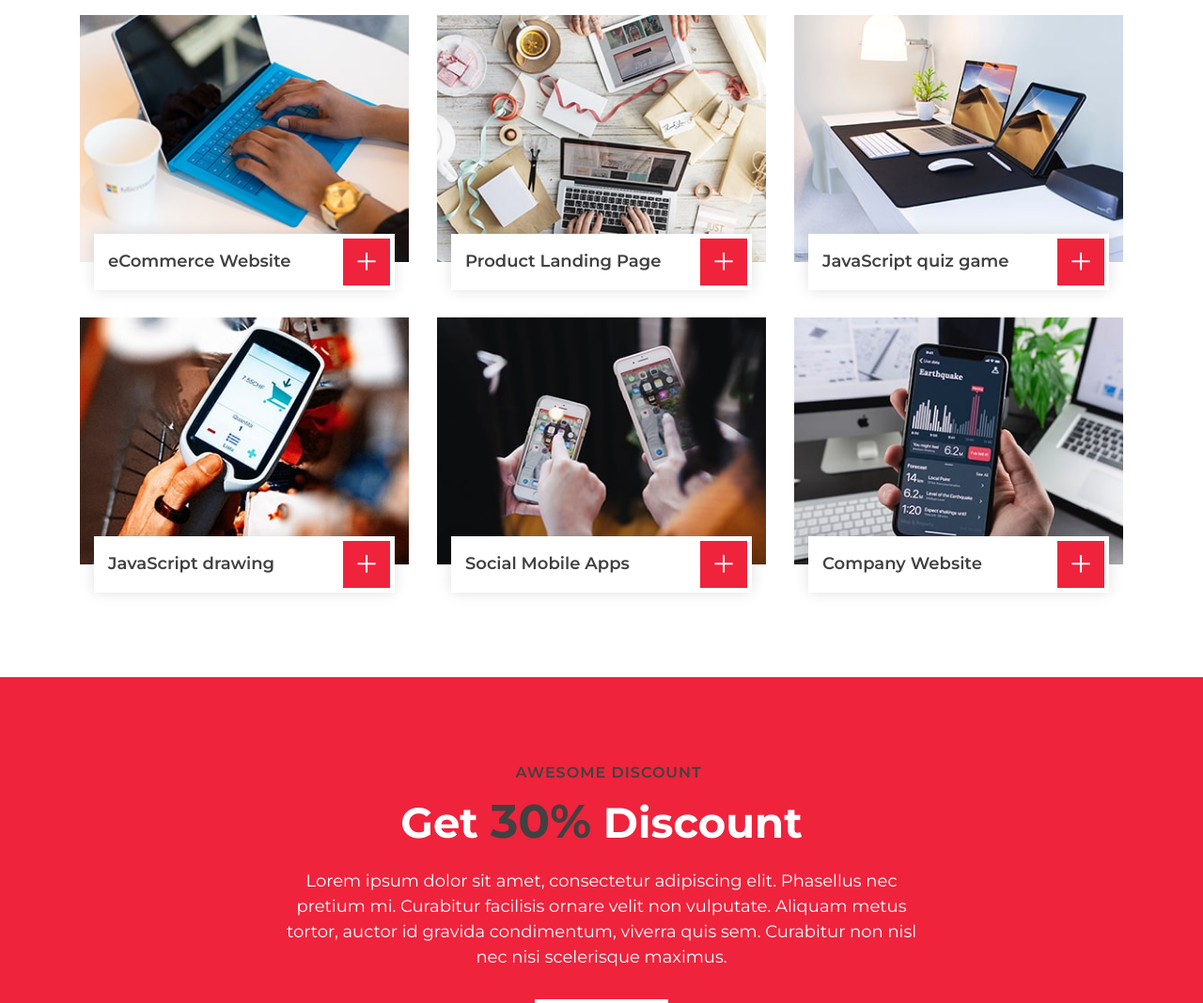
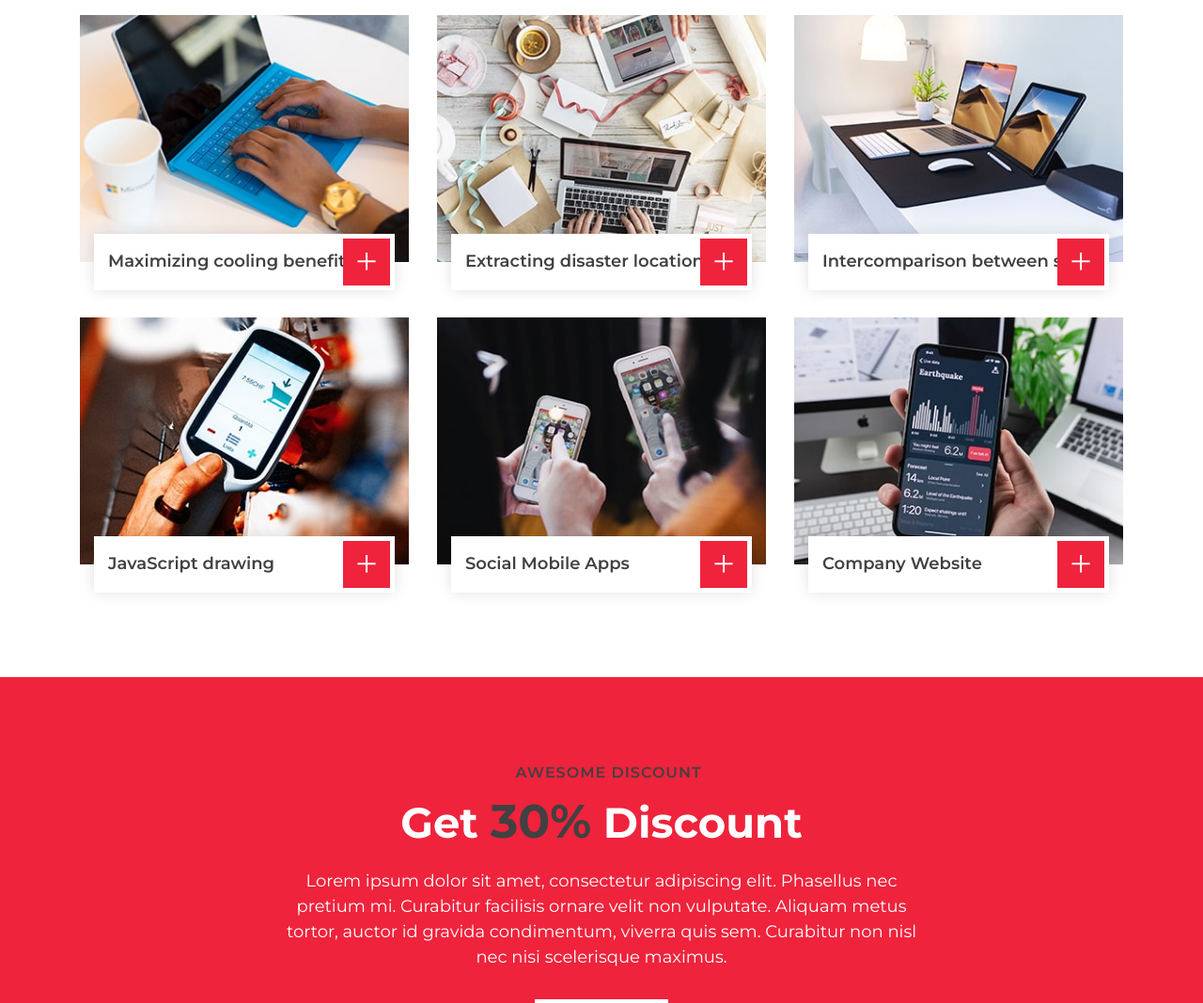
Before and after one commit to manimtechrs/website, a plain HTML site: page index.html in a window 1280 px wide. Shown: the part 3806-4874 px from the top of the page at 94% size. Drawn offline with nearby package versions, Linux system fonts and the light colour scheme.

Commit message:
Update index.html

```diff
--- a/index.html
+++ b/index.html
@@ -300,7 +300,7 @@
                                 <img src="img/portfolio-1.jpg" alt="Image">
                             </div>
                             <div class="portfolio-text">
-                                <h3>eCommerce Website</h3>
+                                <h3>Maximizing cooling benefits through urban green and blue spaces in Taipei city</h3>
                                 <a class="btn" href="img/portfolio-1.jpg" data-lightbox="portfolio">+</a>
                             </div>
                         </div>
@@ -311,7 +311,7 @@
                                 <img src="img/portfolio-2.jpg" alt="Image">
                             </div>
                             <div class="portfolio-text">
-                                <h3>Product Landing Page</h3>
+                                <h3>Extracting disaster location identification from social media images using deep learning</h3>
                                 <a class="btn" href="img/portfolio-2.jpg" data-lightbox="portfolio">+</a>
                             </div>
                         </div>
@@ -322,7 +322,7 @@
                                 <img src="img/portfolio-3.jpg" alt="Image">
                             </div>
                             <div class="portfolio-text">
-                                <h3>JavaScript quiz game</h3>
+                                <h3>Intercomparison between sentinel-1, sentinel-2, and landsat-8 on reservoir water level estimation</h3>
                                 <a class="btn" href="img/portfolio-3.jpg" data-lightbox="portfolio">+</a>
                             </div>
                         </div>
```
